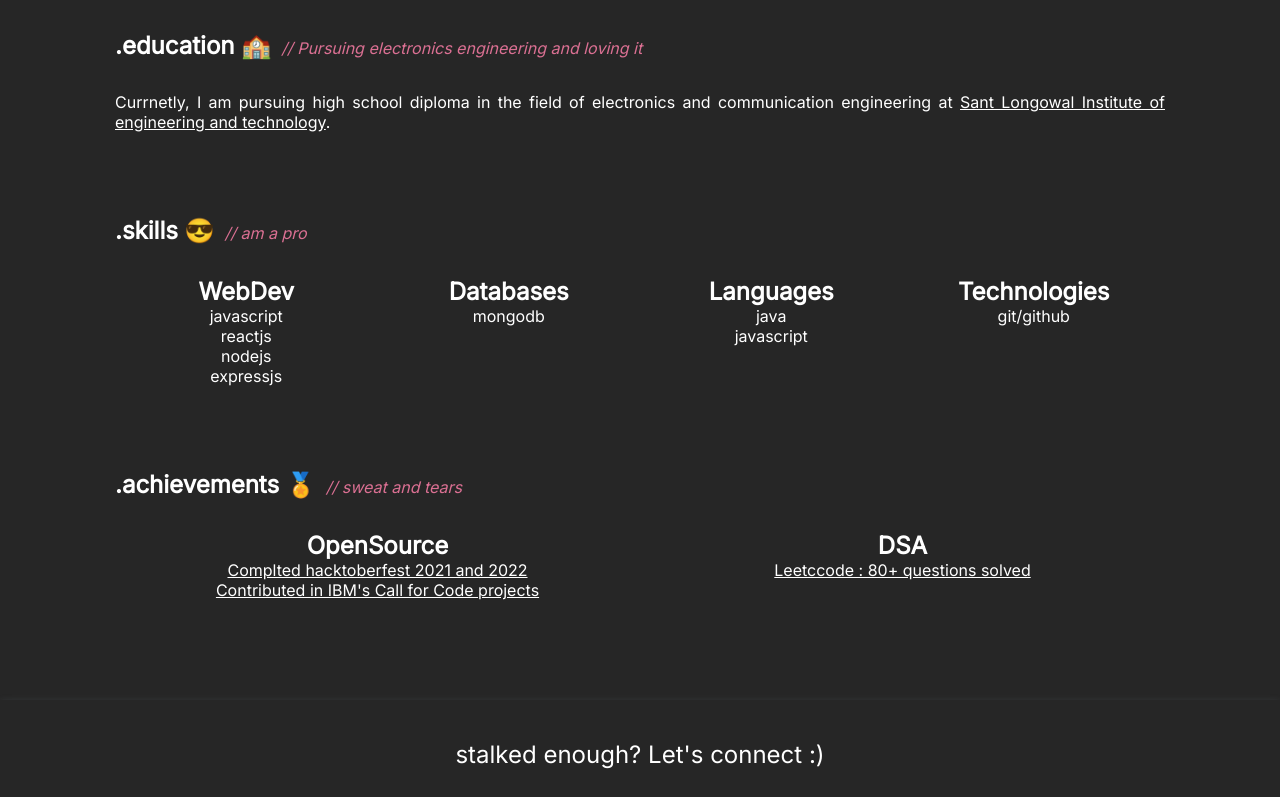
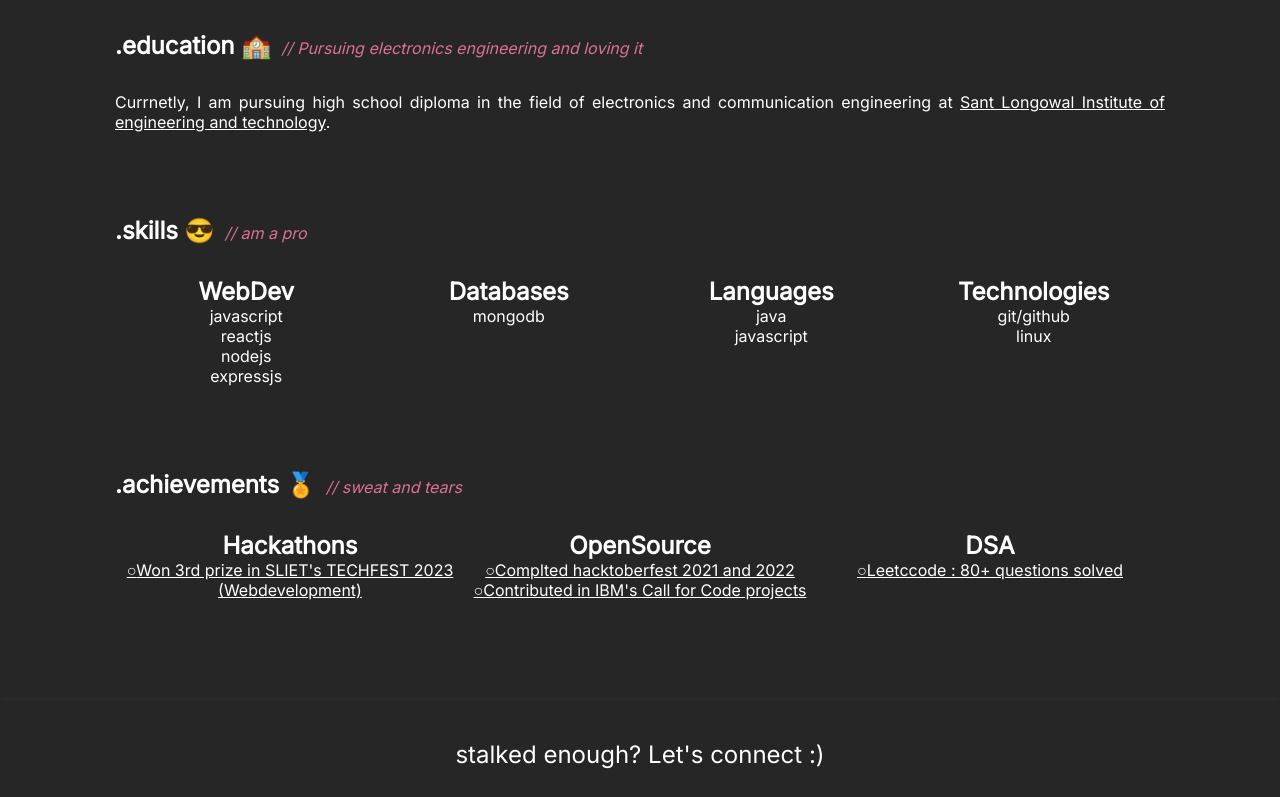
Before and after one commit to divyanshraj0408/Personal-Portfolio, a React (Create React App) app: page /home in a window 1280 px wide. Shown: the part 406-1203 px from the top of the page. Built offline with nearby package versions, Linux system fonts and the light colour scheme.

Commit message:
update homepage ❇️

```diff
--- a/src/components/homepage/home.js
+++ b/src/components/homepage/home.js
@@ -82,6 +82,7 @@ function Maincontent() {
                 <h2>Technologies</h2>
               </li>
               <li>git/github</li>
+              <li>linux</li>
             </ul>
           </div>
         </div>
@@ -93,9 +94,26 @@ function Maincontent() {
           <div className="info-text row">
             <ul className="skill_list achievements">
               <li>
+                <h2>Hackathons</h2>
+              </li>
+              <li style={{ textDecoration: "underline" }}>
+                <span>○</span>
+                <a
+                  href="https://github.com/Call-for-Code-for-Racial-Justice/Truth-Loop/pull/190"
+                  target="_blank"
+                  rel="noopener noreferrer"
+                  style={{ color: "white" }}
+                >
+                  Won 3rd prize in SLIET's TECHFEST 2023 (Webdevelopment)
+                </a>
+              </li>
+            </ul>
+            <ul className="skill_list achievements">
+              <li>
                 <h2>OpenSource</h2>
               </li>
               <li style={{ textDecoration: "underline" }}>
+                <span>○</span>
                 <a
                   href="https://twitter.com/divyanshraj04/status/1451410541759455232/"
                   target="_blank"
@@ -106,6 +124,7 @@ function Maincontent() {
                 </a>
               </li>
               <li style={{ textDecoration: "underline" }}>
+                <span>○</span>
                 <a
                   href="https://github.com/Call-for-Code-for-Racial-Justice/Truth-Loop/pull/190"
                   target="_blank"
@@ -121,6 +140,7 @@ function Maincontent() {
                 <h2>DSA</h2>
               </li>
               <li style={{ textDecoration: "underline" }}>
+                <span>○</span>
                 <a
                   href="https://leetcode.com/divyanshraj0408/"
                   target="_blank"
@@ -130,7 +150,6 @@ function Maincontent() {
                   Leetccode : 80+ questions solved
                 </a>
               </li>
-              {/* <li style={{ textDecoration: "underline" }}><a href="https://www.codechef.com/users/divyanshraj" target="_blank" rel="noopener noreferrer" style={{ color: "white" }}>Codechef: rating 1125</a></li> */}
             </ul>
           </div>
         </div>
```
Also changed, not shown: src/components/assets/circle-regular.svg (added).
